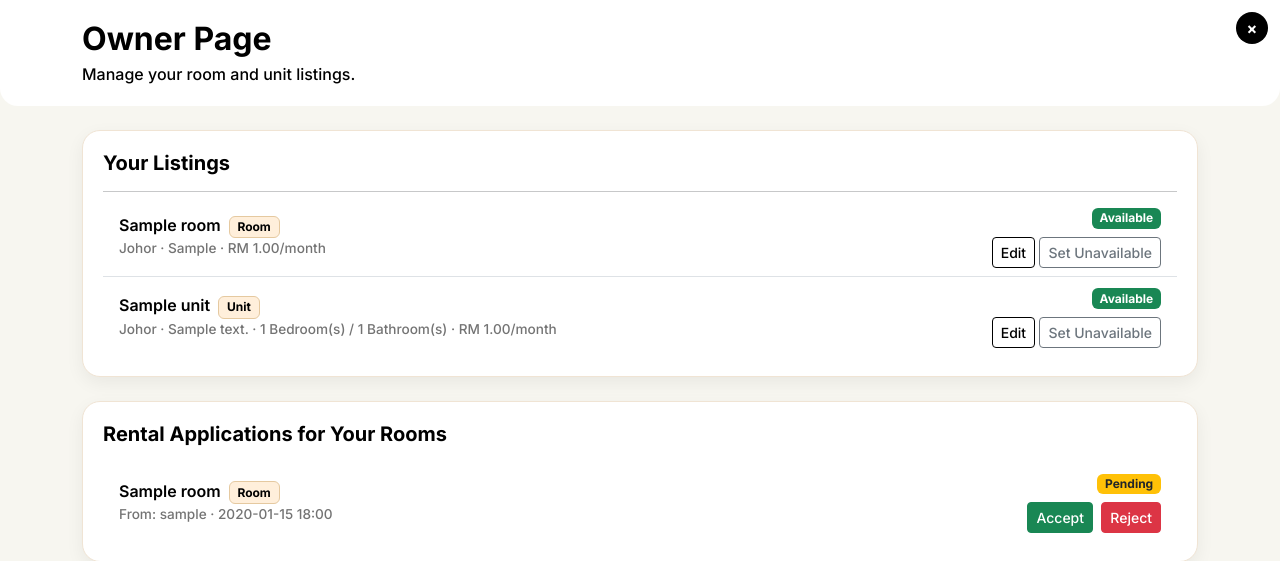
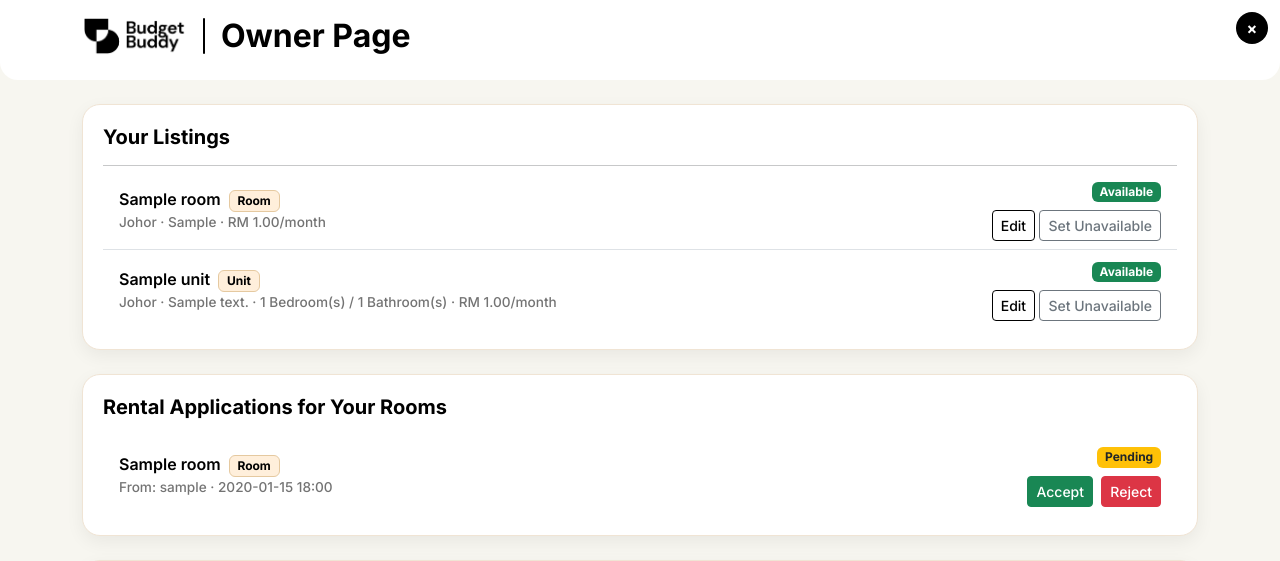
Before and after one commit to GordanEatCodes/GitProject-BudgetBuddy, a Django app: page /listing/owner/ in a window 1280 px wide. Shown: the top 561 px of the page. Run offline with Django 5.2, Linux system fonts and the light colour scheme; a user stored in the database is signed in; tables that the repository leaves empty hold one stand-in row (values such as "Sample post").

Commit message:
last checking preferences

```diff
--- a/listing/templates/owner.html
+++ b/listing/templates/owner.html
@@ -20,11 +20,19 @@
       background-color: #f7f6f0;
       font-family: 'Inter', sans-serif;
     }
+    .navbar {
+      background-color: #ffffff !important;
+      border-bottom: 1px solid #ded7ce;
+      padding: 18px 45px;
+    }
+    .logo-wrap img {
+      object-fit: contain;
+    }
     .bb-header {
       background-color: #ffffffff;
       color: #000;
       border-radius: 0 0 18px 18px;
-      padding: 20px 0;
+      padding: 16px 0 20px ;
       margin-bottom: 24px;
     }
     .bb-section {
@@ -33,6 +41,16 @@
       border-radius: 18px;
       padding: 20px;
       box-shadow: 0 6px 18px rgba(0,0,0,0.06);
+    }
+    .header-divider {
+      width: 2px;
+      height: 36px;
+      background-color: #000;
+      border-radius: 2px;
+    }
+    .header-title {
+      font-size: 1.6rem;
+      line-height: 1.1;
     }
     .listing-item-title {
       font-weight: 600;
@@ -88,8 +106,13 @@
   <!-- Header -->
   <div class="bb-header">
     <div class="container">
-      <h2 class="mb-1 fw-bold">Owner Page</h2>
-      <p class="mb-0">Manage your room and unit listings.</p>
+      <div class="d-flex align-items-center gap-3 mb-1">
+        <a href="{% url 'dashboard' %}">
+          <img src="{% static 'images/LOGO-bgremove.png' %}" alt="BudgetBuddy" height="40">
+        </a>
+        <div class="header-divider"></div>
+        <h2 class="mb-0 fw-bold">Owner Page</h2>
+      </div>
     </div>
   </div>
 
```
Also changed, not shown: listing/templates/room.html (+16 -0 lines), listing/templates/room_form.html (+22 -2 lines), listing/templates/unit.html (+16 -0 lines), listing/templates/unit_form.html (+22 -1 lines), templates/base.html (+0 -9 lines).
